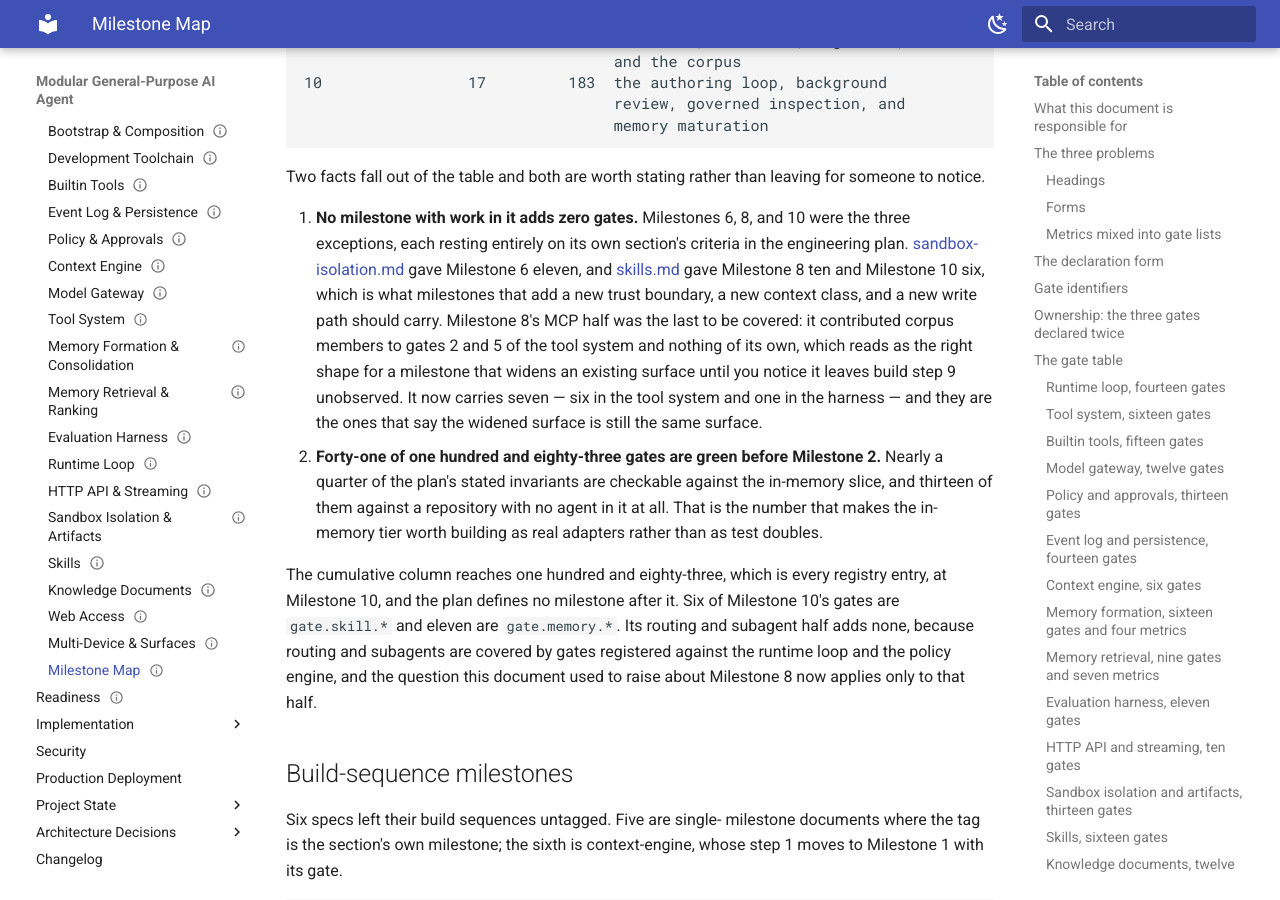
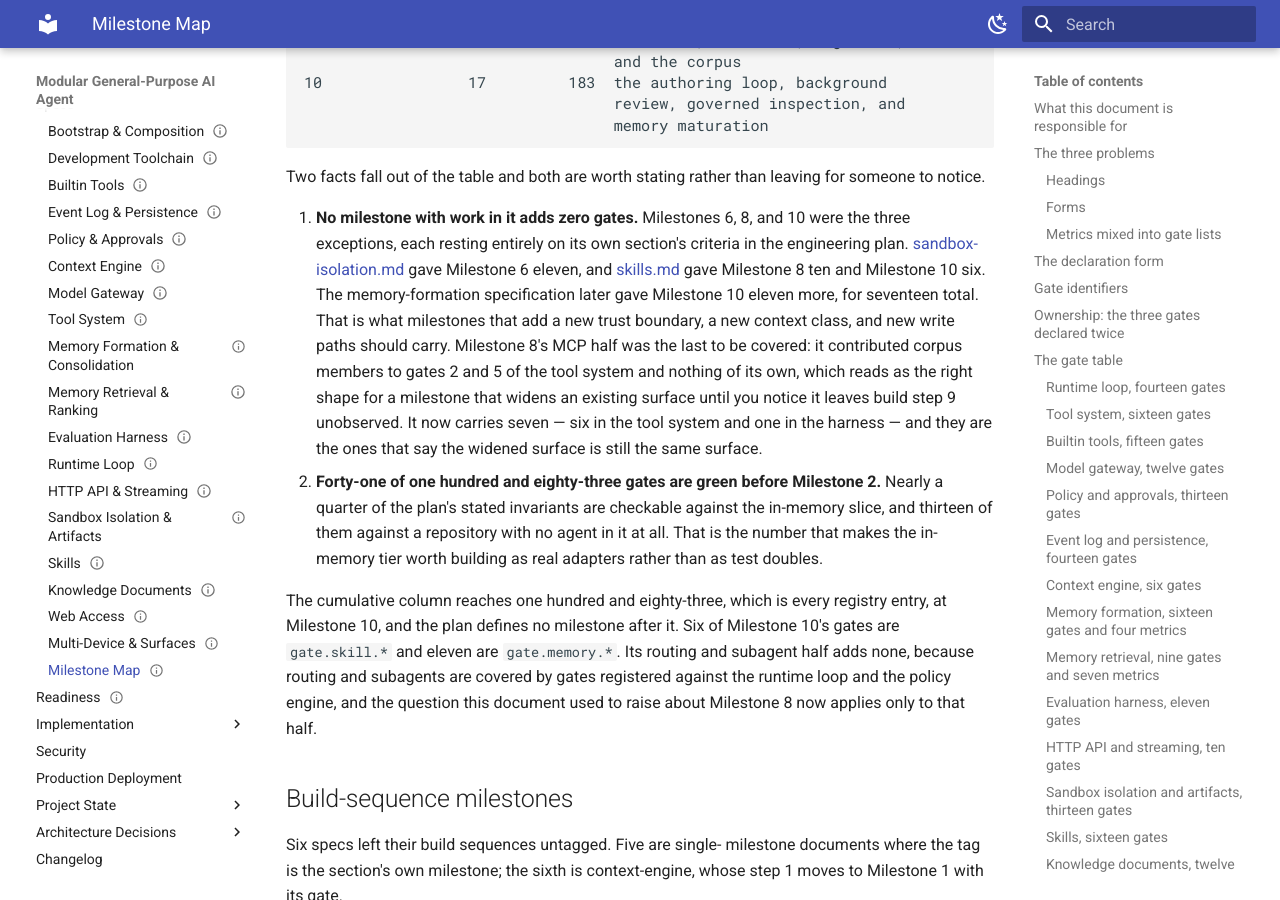
Before and after one commit to avitus/veetbot, an MkDocs documentation site: the page built from docs/plan/milestone-map.md, in a window 1280 px wide and 900 px high, scrolled down 16881 px. Built offline with MkDocs 1.6.1 and Material for MkDocs 9.7.7, drawn with Linux system fonts in a browser that asks for light colours.

Commit message:
fix: address memory gate review findings

```diff
--- a/docs/plan/milestone-map.md
+++ b/docs/plan/milestone-map.md
@@ -882,9 +882,10 @@ leaving for someone to notice.
     section's criteria in the engineering plan.
     [sandbox-isolation.md](sandbox-isolation.md) gave Milestone 6
     eleven, and [skills.md](skills.md) gave Milestone 8 ten and
-    Milestone 10 six, which is what milestones that add a new trust
-    boundary, a new context class, and a new write path should
-    carry. Milestone 8's MCP half was the last to be covered: it
+    Milestone 10 six. The memory-formation specification later gave
+    Milestone 10 eleven more, for seventeen total. That is what milestones
+    that add a new trust boundary, a new context class, and new write paths
+    should carry. Milestone 8's MCP half was the last to be covered: it
     contributed corpus members to gates 2 and 5 of the tool system and
     nothing of its own, which reads as the right shape for a milestone
     that widens an existing surface until you notice it leaves build
--- a/docs/status/citation-ledger.yaml
+++ b/docs/status/citation-ledger.yaml
@@ -229,7 +229,7 @@ citations:
   - cite: "docs/plan/readiness.md#docs/plan/memory-retrieval-and-ranking.md:87"
     excerpt: "**3. Child-run recall.** Subagents and consolidation runs (S"
     digest: "de35195dbcf3695d"
-  - cite: "docs/plan/readiness.md#docs/plan/milestone-map.md:924"
+  - cite: "docs/plan/readiness.md#docs/plan/milestone-map.md:925"
     excerpt: "model-gateway 14 all M3"
     digest: "a98cf9596ce2cd17"
   - cite: "docs/plan/readiness.md#docs/plan/model-gateway.md:1795"
--- a/docs/status/project-state.yaml
+++ b/docs/status/project-state.yaml
@@ -684,7 +684,7 @@ verification:
         outcome: passed
         detail: >-
           Ruff formatting and linting, strict mypy over 380 source and test
-          files, 633 static tests, 222 contracts, deployment-script checks,
+          files, 633 static tests, 223 contracts, deployment-script checks,
           121 citation checks, and strict documentation builds pass on the
           integrated head. The static count includes the 25-case evaluation
           front end relocated from the DB-gated integration directory. The
```
Also changed, not shown: docs/plan/memory-formation-and-consolidation.md (+4 -1 lines), docs/plan/readiness.md (+1 -1 lines), 5 other files.
